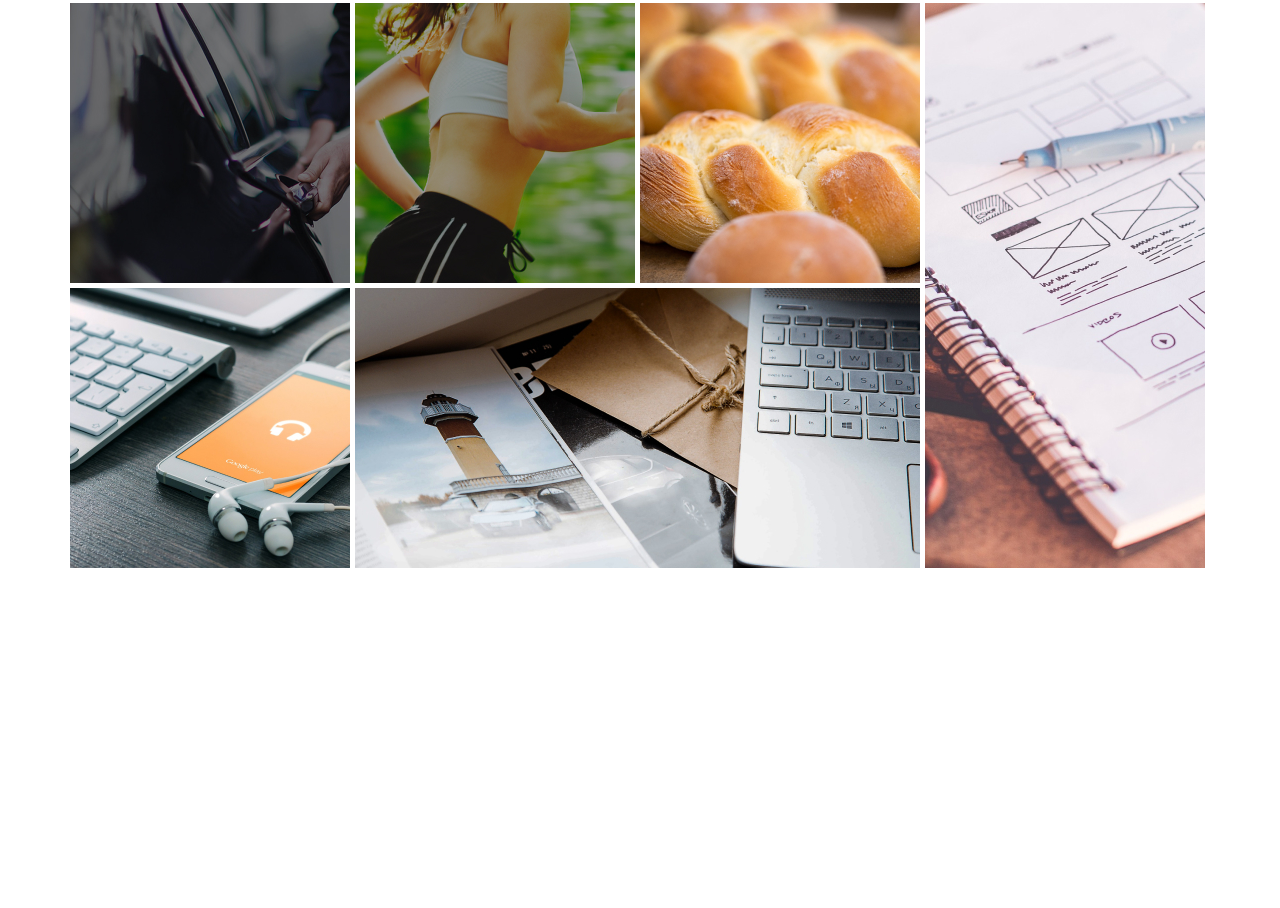
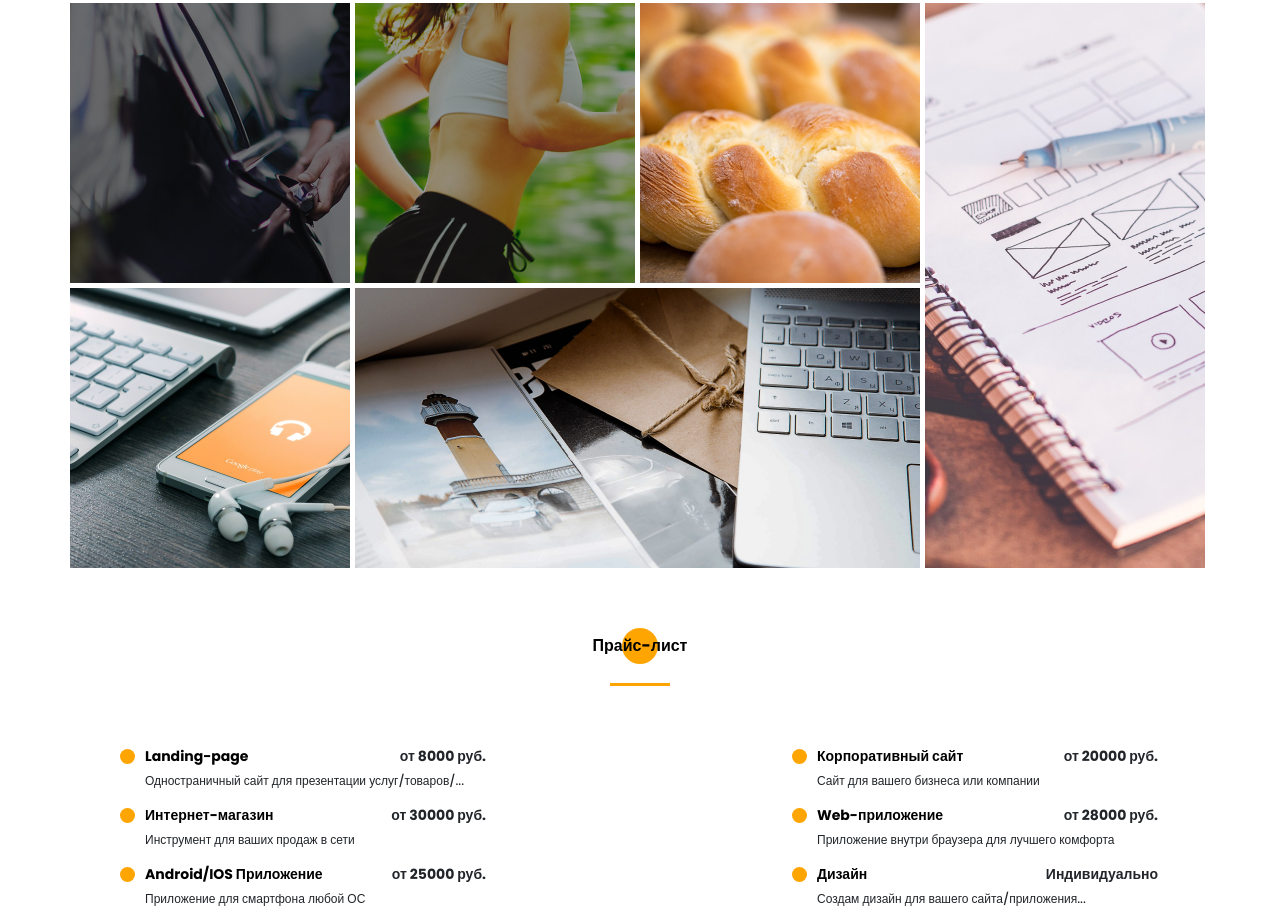
Before and after one commit to CLOK14/HW4, a website: page src/index.html in a window 1280 px wide. Shown: the part 3605-4513 px from the top of the page. Before the commit the page ends 4173 px from the top, so only its background shows below. Drawn offline with nearby package versions, Linux system fonts and the light colour scheme.

Commit message:
price section

```diff
--- a/src/index.html
+++ b/src/index.html
@@ -374,6 +374,64 @@
         </div>
     </div>
 </section>
+<section class="price">
+    <div class="container">
+        <div class="title title_fz16 title_center price__title">Прайс-лист</div>
+        <div class="line"></div>
+        <div class="price__wrapper">
+<!--            <div class="price__column">-->
+                <div class="price__item">
+                    <div class="price__item-head">
+                        <div class="title title_fz14">Landing-page</div>
+                        <div class="price__item-price">от 8000 руб.</div>
+                    </div>
+                    <div class="price__item-body">Одностраничный сайт для презентации услуг/товаров/...</div>
+                </div>
+
+                <div class="price__item">
+                    <div class="price__item-head">
+                        <div class="title title_fz14">Корпоративный сайт</div>
+                        <div class="price__item-price">от 20000 руб.</div>
+                    </div>
+                    <div class="price__item-body">Сайт для вашего бизнеса или компании</div>
+                </div>
+
+                <div class="price__item">
+                    <div class="price__item-head">
+                        <div class="title title_fz14">Интернет-магазин</div>
+                        <div class="price__item-price">от 30000 руб.</div>
+                    </div>
+                    <div class="price__item-body">Инструмент для ваших продаж в сети</div>
+                </div>
+<!--            </div>-->
+<!--            <div class="price__column">-->
+                <div class="price__item">
+                    <div class="price__item-head">
+                        <div class="title title_fz14">Web-приложение</div>
+                        <div class="price__item-price">от 28000 руб.</div>
+                    </div>
+                    <div class="price__item-body">Приложение внутри браузера для лучшего комфорта</div>
+                </div>
+
+                <div class="price__item">
+                    <div class="price__item-head">
+                        <div class="title title_fz14">Android/IOS Приложение</div>
+                        <div class="price__item-price">от 25000 руб.</div>
+                    </div>
+                    <div class="price__item-body">Приложение для смартфона любой ОС</div>
+                </div>
+
+                <div class="price__item">
+                    <div class="price__item-head">
+                        <div class="title title_fz14">Дизайн</div>
+                        <div class="price__item-price">Индивидуально</div>
+                    </div>
+                    <div class="price__item-body">Создам дизайн для вашего сайта/приложения...</div>
+                </div>
+<!--            </div>-->
+        </div>
+    </div>
+</section>
 
 
 
--- /dev/null
+++ b/src/sass/blocks/_price.scss
@@ -0,0 +1,49 @@
+.price {
+    padding-top: 66px;
+    &__title {
+        position: relative;
+        @include before-circle;
+        &:before {
+            left: 50%;
+            transform: translateX(-50%);
+        }
+    }
+    &__wrapper {
+        display: grid;
+        grid-template-columns: 366px 366px;
+        margin-top: 60px;
+        padding: 0 50px;
+        column-gap: 306px;
+        grid-template-rows: repeat(3, minmax(44px, auto));
+        row-gap: 15px;
+    }
+    &__item {
+        padding-left: 25px;
+        &-head {
+            display: flex;
+            justify-content: space-between;
+            position: relative;
+            &:before {
+                content: '';
+                position: absolute;
+                width: 15px;
+                height: 15px;
+                background-color: $main-orange;
+                border-radius: 100%;
+                left: -25px;
+                top: 3px;
+            }
+        }
+        &-price {
+            font-weight: 700;
+            font-size: 14px;
+            line-height: 21px;
+        }
+        &-body {
+            margin-top: 5px;
+            font-weight: 500;
+            font-size: 12px;
+            line-height: 18px;
+        }
+    }
+}
--- a/src/sass/style.scss
+++ b/src/sass/style.scss
@@ -25,6 +25,7 @@
 @import "blocks/experience";
 @import "blocks/skills";
 @import "blocks/portfolio";
+@import "blocks/price";
 
 
 
```
Also changed, not shown: dist/css/style.min.css, dist/index.html, src/css/style.min.css.
